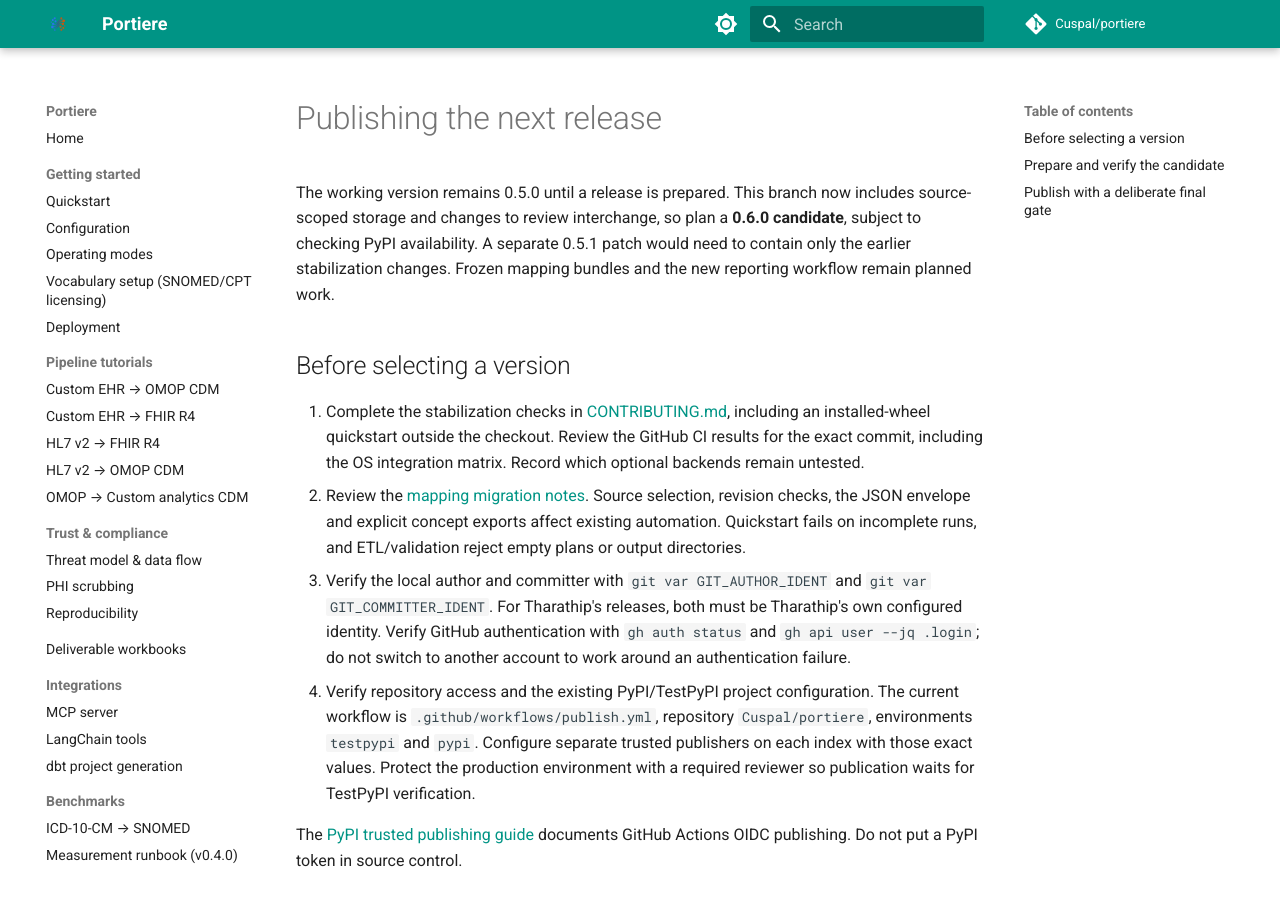
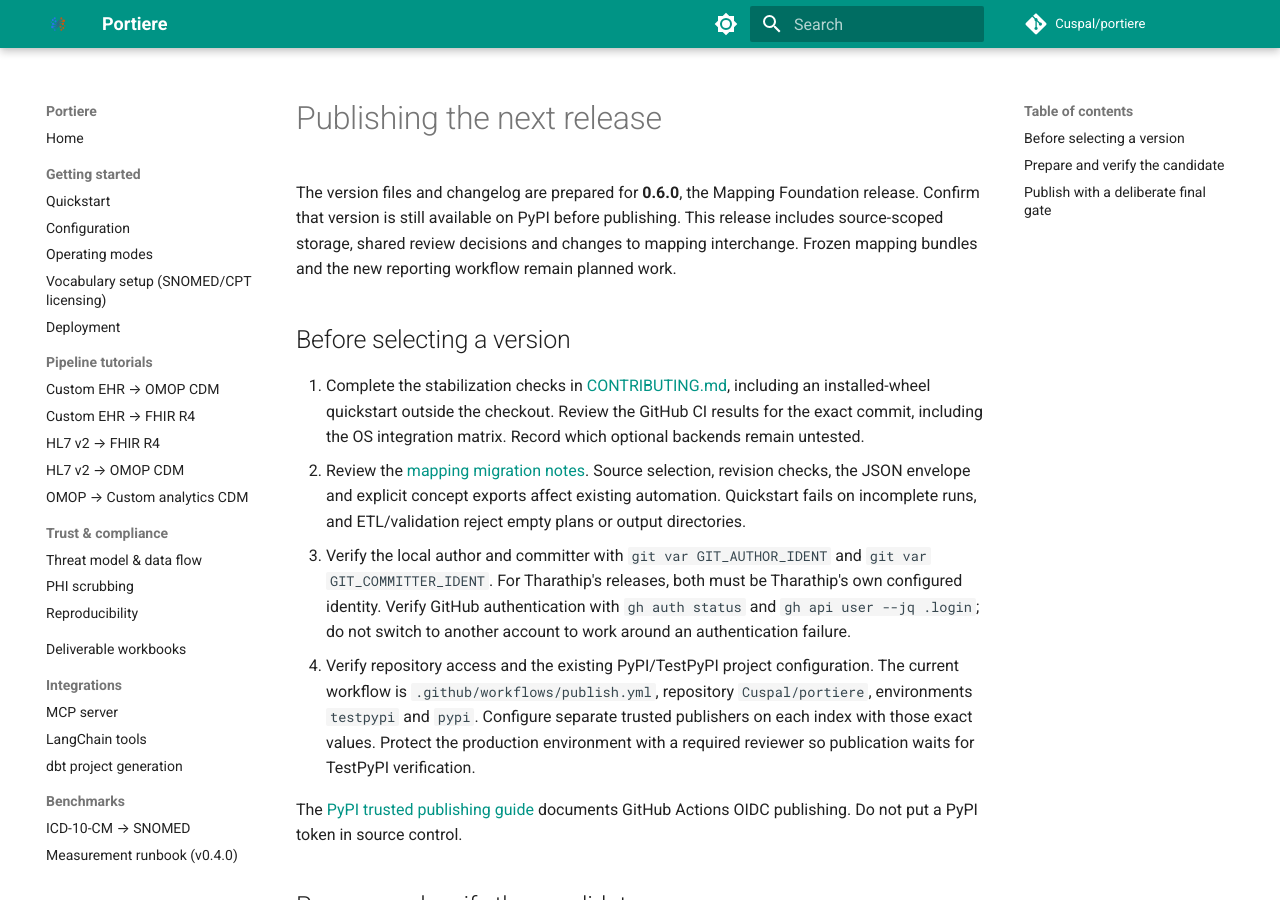
Before and after one commit to Cuspal/portiere, an MkDocs documentation site: the page built from docs/releasing.md, in a window 1280 px wide and 900 px high. Built offline with MkDocs 1.6.1 and Material for MkDocs 9.7.7, drawn with Linux system fonts in a browser that asks for light colours; comment, search, counter and statistics services are not loaded; some of the changed text lies outside the part shown.

```diff
--- a/docs/releasing.md
+++ b/docs/releasing.md
@@ -1,6 +1,6 @@
 # Publishing the next release
 
-The working version remains 0.5.0 until a release is prepared. This branch now includes source-scoped storage and changes to review interchange, so plan a **0.6.0 candidate**, subject to checking PyPI availability. A separate 0.5.1 patch would need to contain only the earlier stabilization changes. Frozen mapping bundles and the new reporting workflow remain planned work.
+The version files and changelog are prepared for **0.6.0**, the Mapping Foundation release. Confirm that version is still available on PyPI before publishing. This release includes source-scoped storage, shared review decisions and changes to mapping interchange. Frozen mapping bundles and the new reporting workflow remain planned work.
 
 ## Before selecting a version
 
@@ -23,4 +23,4 @@ The current workflow starts on **GitHub release publication**, builds distributi
 
 After the TestPyPI job passes, download and install that exact candidate artifact in a fresh environment, supplying ordinary dependencies from PyPI separately. Check metadata, CLI help, the offline quickstart and its manifest. Approve the production job only after these checks pass. Finally, install the published version from PyPI in another fresh environment and repeat the smoke check.
 
-Before using this workflow for the new version, add automated tag/version consistency checks and a candidate installation gate. Remove `skip-existing: true` from the production upload so a reused version cannot be mistaken for a successful new publication. Until those release gates and CI evidence are ready, keep the work under Unreleased.
+Before using this workflow for the new version, add automated tag/version consistency checks and a candidate installation gate. Remove `skip-existing: true` from the production upload so a reused version cannot be mistaken for a successful new publication. Until the release gates and CI evidence are ready, keep the GitHub release as a draft. Updating version files and the changelog does not publish a package.
--- a/pyproject.toml
+++ b/pyproject.toml
@@ -4,7 +4,7 @@ build-backend = "hatchling.build"
 
 [project]
 name = "portiere-health"
-version = "0.5.0"
+version = "0.6.0"
 description = "Local-first clinical data mapping SDK with human-in-the-loop review"
 readme = "README.md"
 license = "Apache-2.0"
--- a/src/portiere/__init__.py
+++ b/src/portiere/__init__.py
@@ -51,7 +51,7 @@ from portiere.sync import SyncManager
 if TYPE_CHECKING:
     from portiere.engines.base import AbstractEngine
 
-__version__ = "0.5.0"
+__version__ = "0.6.0"
 
 
 def init(
```
Also changed, not shown: CHANGELOG.md (+13 -0 lines), README.md (+15 -11 lines), docs/documentations/18-mapping-review-workflow.md (+1 -1 lines), docs/integrations/dbt.md (+1 -1 lines), docs/reviewed-mappings.md (+1 -1 lines).
